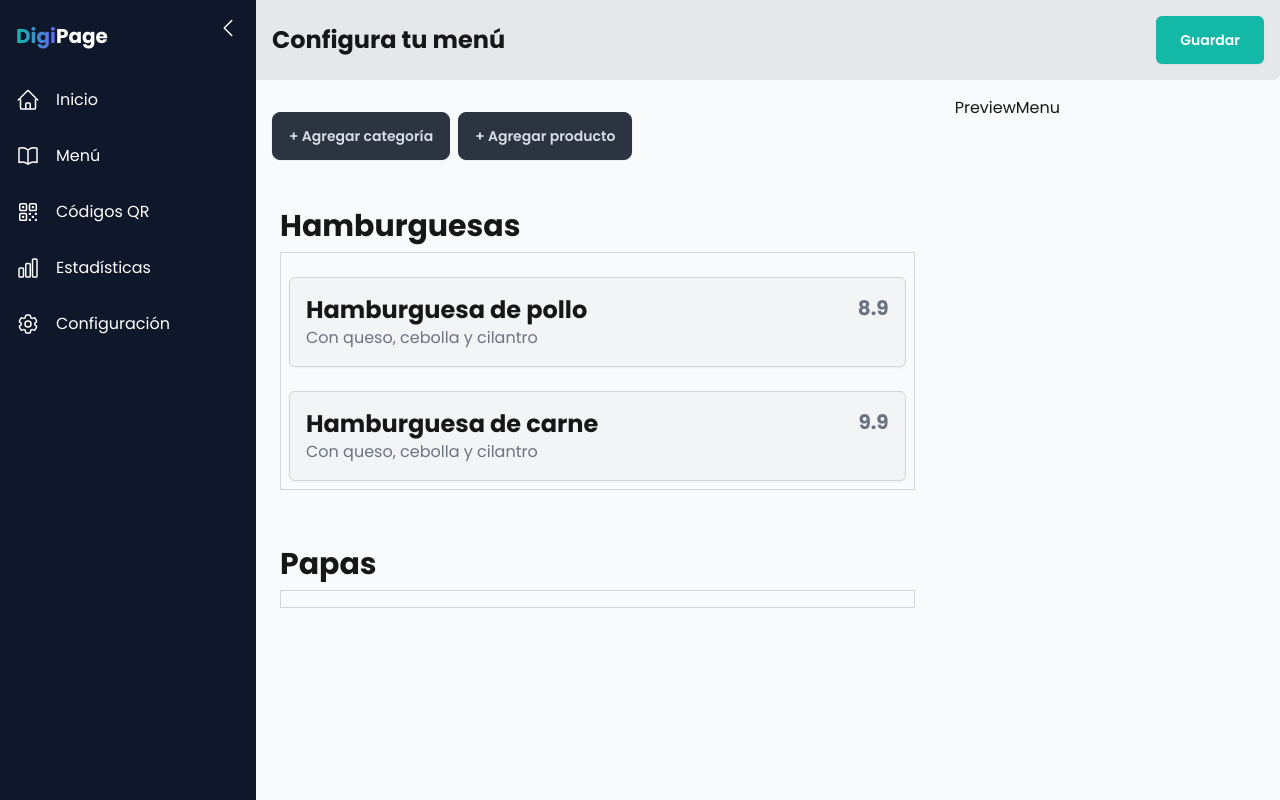
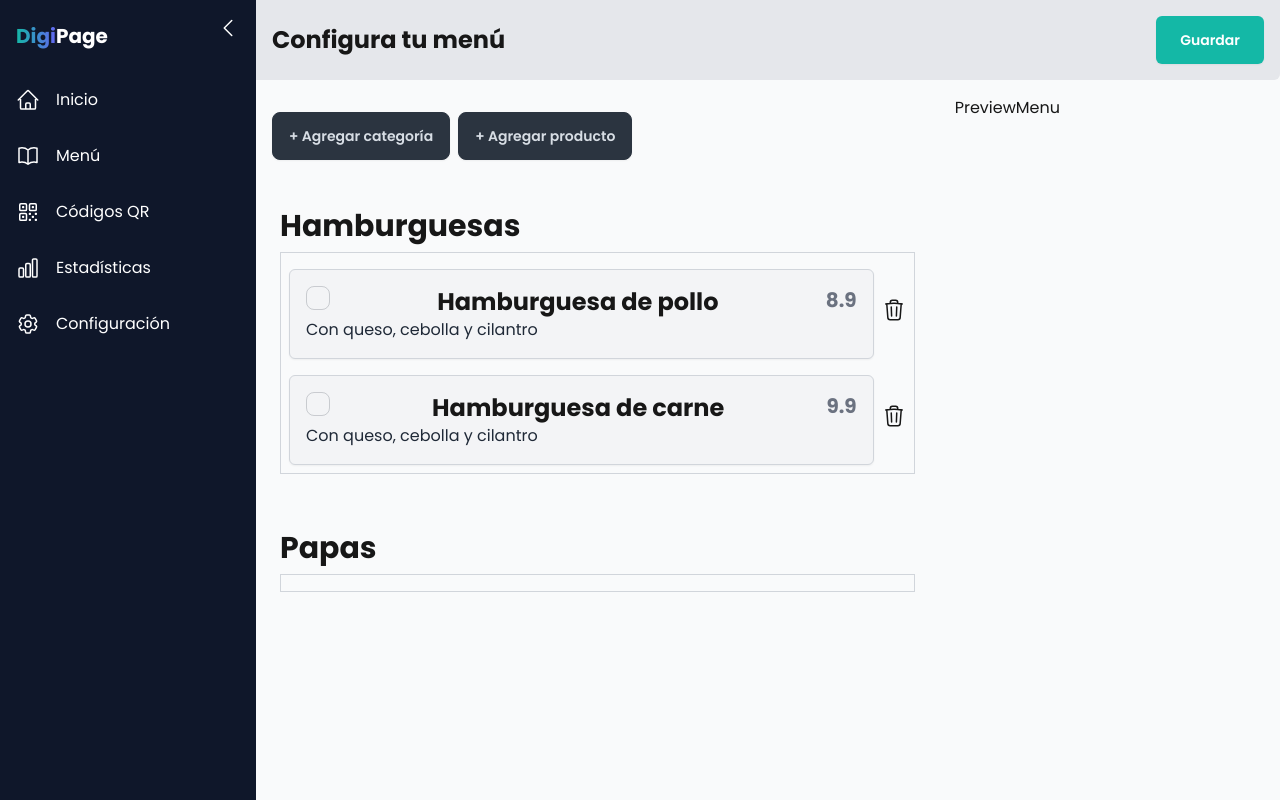
Before and after one commit to humberDEV/digitalmenu, a Next.js app: page /admin/menu in a window 1280 px wide. Both pictures are taken after a click on the button "Editar". Built offline with nearby package versions, Linux system fonts and the light colour scheme.

Commit message:
added trash to delete product :trash:

```diff
--- a/src/components/admin/AddCategoryModal.jsx
+++ b/src/components/admin/AddCategoryModal.jsx
@@ -2,7 +2,7 @@
 
 import { useState } from "react";
 
-export default function AddCategoryModal({ isOpen, onClose, addCategory }) {
+export default function AddCategoryModal({ open, onClose, addCategory }) {
   const [categoryName, setCategoryName] = useState("");
   const [categoryDescription, setCategoryDescription] = useState("");
   const [categoryPrice, setCategoryPrice] = useState(0);
@@ -27,7 +27,7 @@ export default function AddCategoryModal({ isOpen, onClose, addCategory }) {
   return (
     <dialog
       id="addCategoryModal"
-      className={`modal ${isOpen ? "modal-open" : ""}`}
+      className={`modal ${open ? "modal-open" : ""}`}
       onClose={onClose}
     >
       <div className="modal-box bg-white p-6 rounded-lg shadow-lg">
--- a/src/components/admin/AddProductModal.jsx
+++ b/src/components/admin/AddProductModal.jsx
@@ -3,7 +3,7 @@
 import { useState } from "react";
 
 export default function AddProductModal({
-  isOpen,
+  open,
   categoryList,
   onClose,
   addProduct,
@@ -35,7 +35,7 @@ export default function AddProductModal({
   return (
     <dialog
       id="addProductModal"
-      className={`modal ${isOpen ? "modal-open" : ""}`}
+      className={`modal ${open ? "modal-open" : ""}`}
       onClose={onClose}
     >
       <div className="modal-box bg-white p-6 rounded-lg shadow-lg">
--- a/src/components/admin/EditableMenu.jsx
+++ b/src/components/admin/EditableMenu.jsx
@@ -4,60 +4,10 @@ import ProductCard from "./ProductCard";
 import "@/styles/admin/EditableMenu.css";
 import { DndProvider, useDrag, useDrop } from "react-dnd";
 import { HTML5Backend } from "react-dnd-html5-backend";
-import { useState } from "react";
+import { useState, useEffect } from "react";
 
 import AddCategoryModal from "./AddCategoryModal";
 import AddProductModal from "./AddProductModal";
-
-const DraggableProduct = ({
-  product,
-  index,
-  moveProduct,
-  categoryId,
-  isEditing,
-  saveProduct,
-}) => {
-  const [{ isDragging }, drag] = useDrag({
-    type: "PRODUCT",
-    item: { id: product.id, index, categoryId },
-    collect: (monitor) => ({
-      isDragging: monitor.isDragging(),
-    }),
-  });
-
-  const [, drop] = useDrop({
-    accept: "PRODUCT",
-    hover: (draggedItem) => {
-      if (
-        draggedItem.id !== product.id &&
-        draggedItem.categoryId === categoryId
-      ) {
-        moveProduct(
-          draggedItem.id,
-          categoryId,
-          categoryId,
-          draggedItem.index,
-          index
-        );
-        draggedItem.index = index;
-      }
-    },
-  });
-
-  return (
-    <div
-      ref={(node) => drag(drop(node))}
-      className="draggable"
-      style={{ opacity: isDragging ? 0.8 : 1 }}
-    >
-      <ProductCard
-        product={product}
-        isEditing={isEditing}
-        saveProduct={saveProduct}
-      />
-    </div>
-  );
-};
 
 const DroppableCategory = ({ category, children }) => {
   const [, drop] = useDrop({
@@ -102,6 +52,9 @@ export default function EditableMenu({ isEditing, saveProduct }) {
     },
   ]);
 
+  const [addCategoryModal, setAddCategoryModal] = useState(false);
+  const [addProductModal, setAddProductModal] = useState(false);
+
   const moveProduct = (
     productId,
     sourceCategoryId,
@@ -140,18 +93,83 @@ export default function EditableMenu({ isEditing, saveProduct }) {
     });
   };
 
-  const [addCategoryModal, setAddCategoryModal] = useState(false);
-  const [addProductModal, setAddProductModal] = useState(false);
+  const DraggableProduct = ({
+    product,
+    index,
+    moveProduct,
+    categoryId,
+    isEditing,
+    saveProduct,
+  }) => {
+    const [isDragging, setIsDragging] = useState(false);
+    const [animate, setAnimate] = useState(false); // Estado para animación "pop"
+    const [{ isDragging: dragState }, drag] = useDrag({
+      type: "PRODUCT",
+      item: { id: product.id, index, categoryId },
+      collect: (monitor) => ({
+        isDragging: monitor.isDragging(),
+      }),
+      end: () => {
+        setAnimate(true); // Activar la animación cuando se suelta
+      },
+    });
+
+    const [, drop] = useDrop({
+      accept: "PRODUCT",
+      hover: (draggedItem) => {
+        if (
+          draggedItem.id !== product.id &&
+          draggedItem.categoryId === categoryId
+        ) {
+          moveProduct(
+            draggedItem.id,
+            categoryId,
+            categoryId,
+            draggedItem.index,
+            index
+          );
+          draggedItem.index = index;
+        }
+      },
+    });
+
+    useEffect(() => {
+      if (animate) {
+        const timeout = setTimeout(() => {
+          setAnimate(false); // Desactivar la animación después de un breve periodo
+        }, 300); // Duración de la animación en milisegundos
+        return () => clearTimeout(timeout);
+      }
+    }, [animate]);
+
+    return (
+      <div
+        ref={(node) => drag(drop(node))}
+        className={`draggable ${animate ? "animate-pop" : ""}`}
+        style={{ opacity: dragState ? 0.8 : 1 }}
+      >
+        <ProductCard
+          product={product}
+          isEditing={isEditing}
+          saveProduct={saveProduct}
+          deleteProduct={() => setDeleteProductModal(true)}
+        />
+      </div>
+    );
+  };
 
   const addCategory = (category) => {
-    setCategories([...categories, category]);
+    setCategories([
+      ...categories,
+      { ...category, products: category.products || [] },
+    ]);
   };
 
   const addProduct = (product) => {
     setCategories((prevCategories) =>
       prevCategories.map((c) =>
         Number(c.id) === Number(product.categoryId)
-          ? { ...c, products: [...c.products, product] }
+          ? { ...c, products: [...(c.products || []), product] }
           : c
       )
     );
@@ -193,12 +211,12 @@ export default function EditableMenu({ isEditing, saveProduct }) {
         ))}
       </div>
       <AddCategoryModal
-        isOpen={addCategoryModal}
+        open={addCategoryModal}
         addCategory={addCategory}
         onClose={() => setAddCategoryModal(false)}
       />
       <AddProductModal
-        isOpen={addProductModal}
+        open={addProductModal}
         categoryList={categories}
         addProduct={addProduct}
         onClose={() => setAddProductModal(false)}
--- a/src/components/admin/ProductCard.jsx
+++ b/src/components/admin/ProductCard.jsx
@@ -1,11 +1,45 @@
-export default function ProductCard({ product }) {
+export default function ProductCard({
+  product,
+  isEditing,
+  onSelect,
+  isSelected,
+}) {
   return (
-    <div className="border border-gray-300 rounded-md p-4 mt-4 shadow-sm bg-gray-100">
-      <div className="flex flex-row justify-between">
-        <h2 className="text-2xl font-bold">{product.name}</h2>
-        <p className="text-gray-500 font-bold text-xl">{product.price}</p>
+    <div className="flex flex-row">
+      <div className="flex-1 border border-gray-300 rounded-md p-4 mt-2 mr-2 shadow-sm bg-gray-100">
+        <div className="flex flex-row justify-between">
+          {isEditing && (
+            <input
+              type="checkbox"
+              checked={isSelected}
+              onChange={() => onSelect(product.id)}
+              className="checkbox"
+            />
+          )}
+          <h2 className="text-2xl font-bold">{product.name}</h2>
+          <p className="text-gray-500 font-bold text-xl">{product.price}</p>
+        </div>
+        <p className="text-gray-800">{product.description}</p>
       </div>
-      <p className="text-gray-500">{product.description}</p>
+      <div
+        className="items-center self-center justify-center
+      "
+      >
+        <svg
+          xmlns="http://www.w3.org/2000/svg"
+          fill="none"
+          viewBox="0 0 24 24"
+          strokeWidth={1.5}
+          stroke="currentColor"
+          className="size-6"
+        >
+          <path
+            strokeLinecap="round"
+            strokeLinejoin="round"
+            d="m14.74 9-.346 9m-4.788 0L9.26 9m9.968-3.21c.342.052.682.107 1.022.166m-1.022-.165L18.16 19.673a2.25 2.25 0 0 1-2.244 2.077H8.084a2.25 2.25 0 0 1-2.244-2.077L4.772 5.79m14.456 0a48.108 48.108 0 0 0-3.478-.397m-12 .562c.34-.059.68-.114 1.022-.165m0 0a48.11 48.11 0 0 1 3.478-.397m7.5 0v-.916c0-1.18-.91-2.164-2.09-2.201a51.964 51.964 0 0 0-3.32 0c-1.18.037-2.09 1.022-2.09 2.201v.916m7.5 0a48.667 48.667 0 0 0-7.5 0"
+          />
+        </svg>
+      </div>
     </div>
   );
 }
--- a/src/styles/admin/EditableMenu.css
+++ b/src/styles/admin/EditableMenu.css
@@ -4,5 +4,21 @@
 }
 
 .draggable:hover {
-  transform: scale(0.99);
+  transform: scale(0.995);
 }
+
+.animate-pop {
+  animation: pop 0.3s ease-out;
+}
+
+@keyframes pop {
+  0% {
+    transform: scale(1);
+  }
+  50% {
+    transform: scale(1.1); /* Escala hacia arriba */
+  }
+  100% {
+    transform: scale(1); /* Vuelve al tamaño original */
+  }
+}
```
